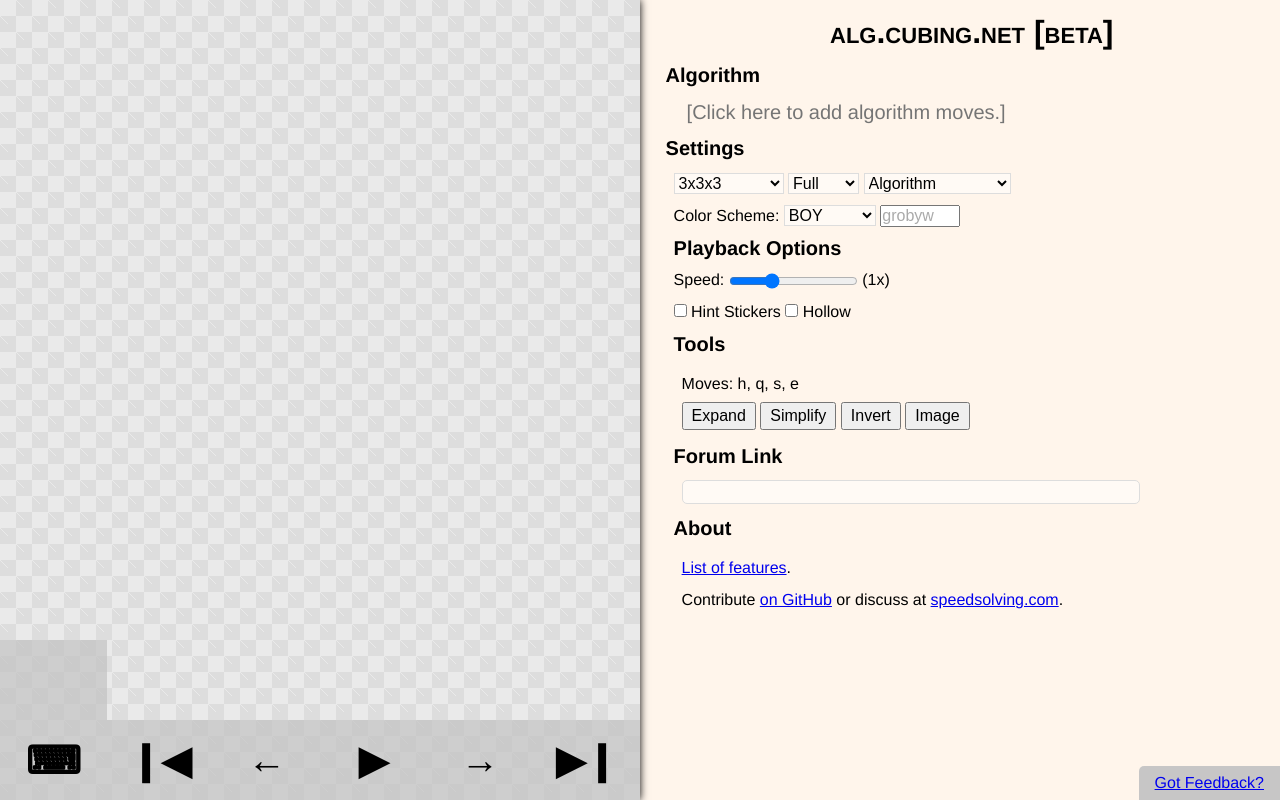
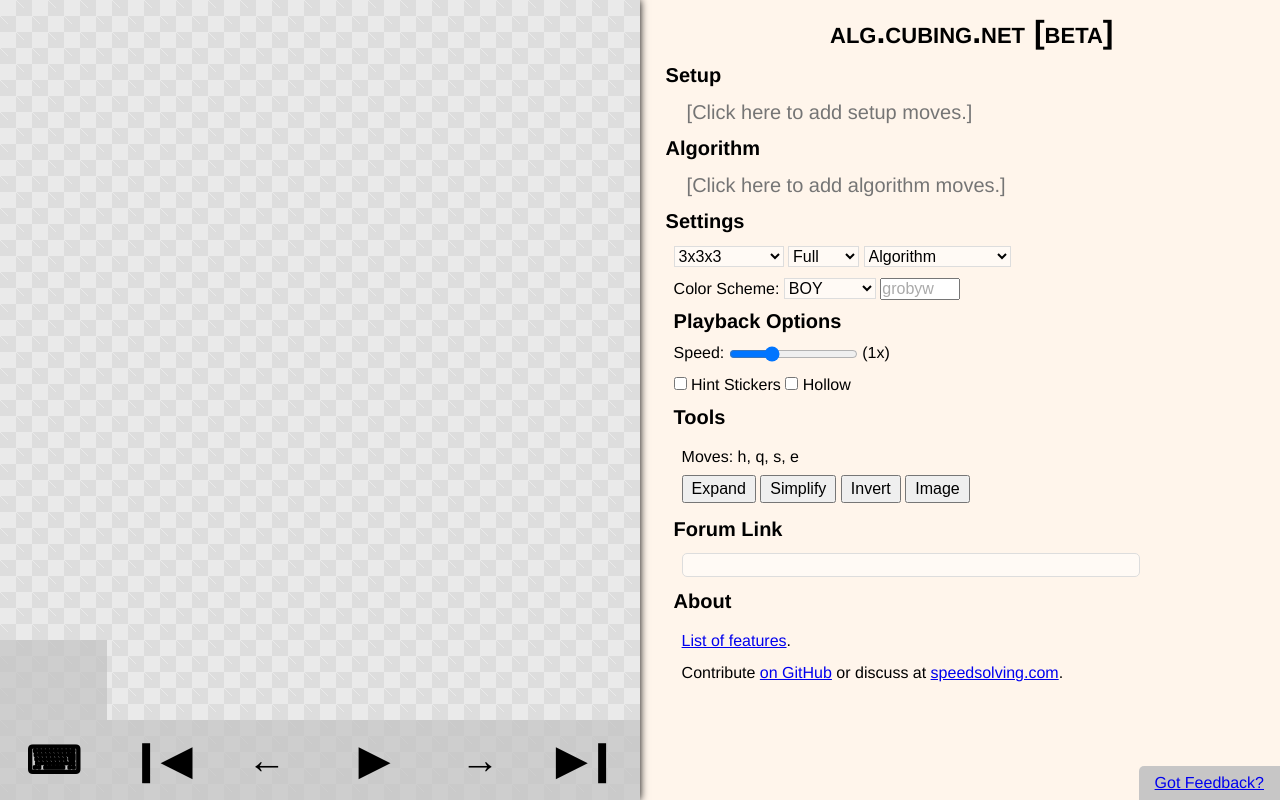
Before and after one commit to cubing/alg.cubing.net, a plain HTML site: page alg.html in a window 1280 px wide. Drawn offline with nearby package versions, Linux system fonts and the light colour scheme; a script that the page names is missing; files whose address does not match are found by name.

Commit message:
Show setup for algorithm type unless there is no setup AND you're in playback view.

```diff
--- a/alg.html
+++ b/alg.html
@@ -43,9 +43,11 @@
 
     <h1><textarea id="title" rows="{{title | num_lines}}" ng-trim="false" ng-model="title" placeholder="alg.cubing.net [beta]"></textarea></h1>
 
-    <h2 ng-show="type.id != 'algorithm'" ng-bind="type.setup">Setup</h2>
-    <textarea id="setup" ng-show="type.id != 'algorithm'" rows="{{setup | num_lines}}" ng-trim="false" class="moves" ng-model="setup" placeholder="[Click here to add {{type.setup | lowercase}} moves.]" ng-class="{'invalid': !setupValid, 'hoverHighlight': view.hightlightMoveFields}"
+    <div ng-show="!(type.id == 'algorithm' && view.id == 'playback' && setup == '')">
+    <h2 ng-bind="type.setup">Setup</h2>
+    <textarea id="setup" rows="{{setup | num_lines}}" ng-trim="false" class="moves" ng-model="setup" placeholder="[Click here to add {{type.setup | lowercase}} moves.]" ng-class="{'invalid': !setupValid, 'hoverHighlight': view.hightlightMoveFields}"
     ></textarea>
+    </div>
 
     <h2 ng-bind="type.alg">Algorithm</h2>
     <textarea id="algorithm" rows="{{alg | num_lines}}" ng-trim="false" class="moves" ng-model="alg" placeholder="[Click here to add {{type.moves}}.]" ng-class="{'invalid': !algValid, 'hoverHighlight': view.hightlightMoveFields}"
--- a/alg.js
+++ b/alg.js
@@ -79,7 +79,7 @@
   ]);
 
   initParameter("type", "algorithm", [
-    {id: "algorithm", name: "Algorithm", group: "End Solved", setup: "Setup", alg: "Algorithm", type: "solve", moves: "algorithm moves"},
+    {id: "algorithm", name: "Algorithm", group: "End Solved / End with Setup", setup: "Setup", alg: "Algorithm", type: "solve", moves: "algorithm moves"},
     {id: "moves", name: "Moves", group: "Start from Setup", setup: "Setup", alg: "Moves", type: "generator", moves: "moves"},
     {id: "reconstruction", name: "Reconstruction", group: "Start from Setup", setup: "Scramble", alg: "Solve", type: "generator", moves: "reconstruction moves"}
   ]);
```
